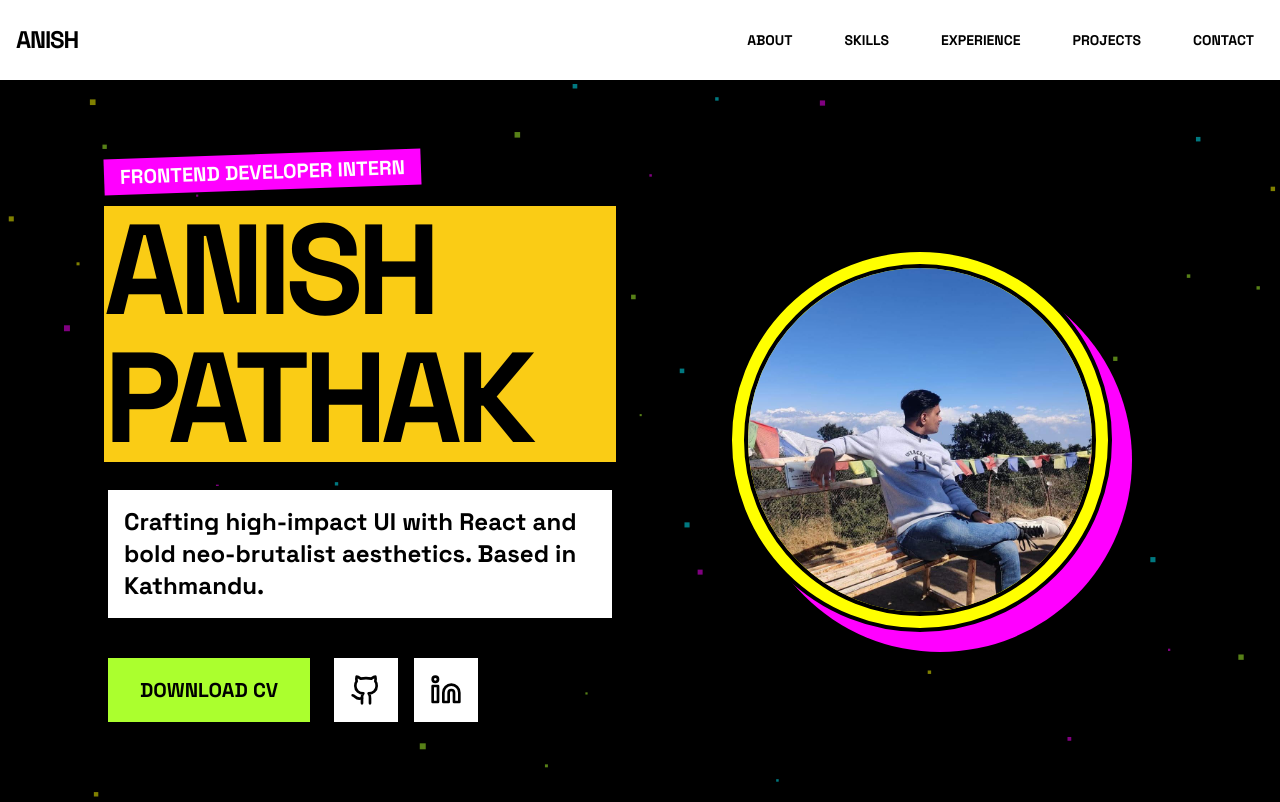
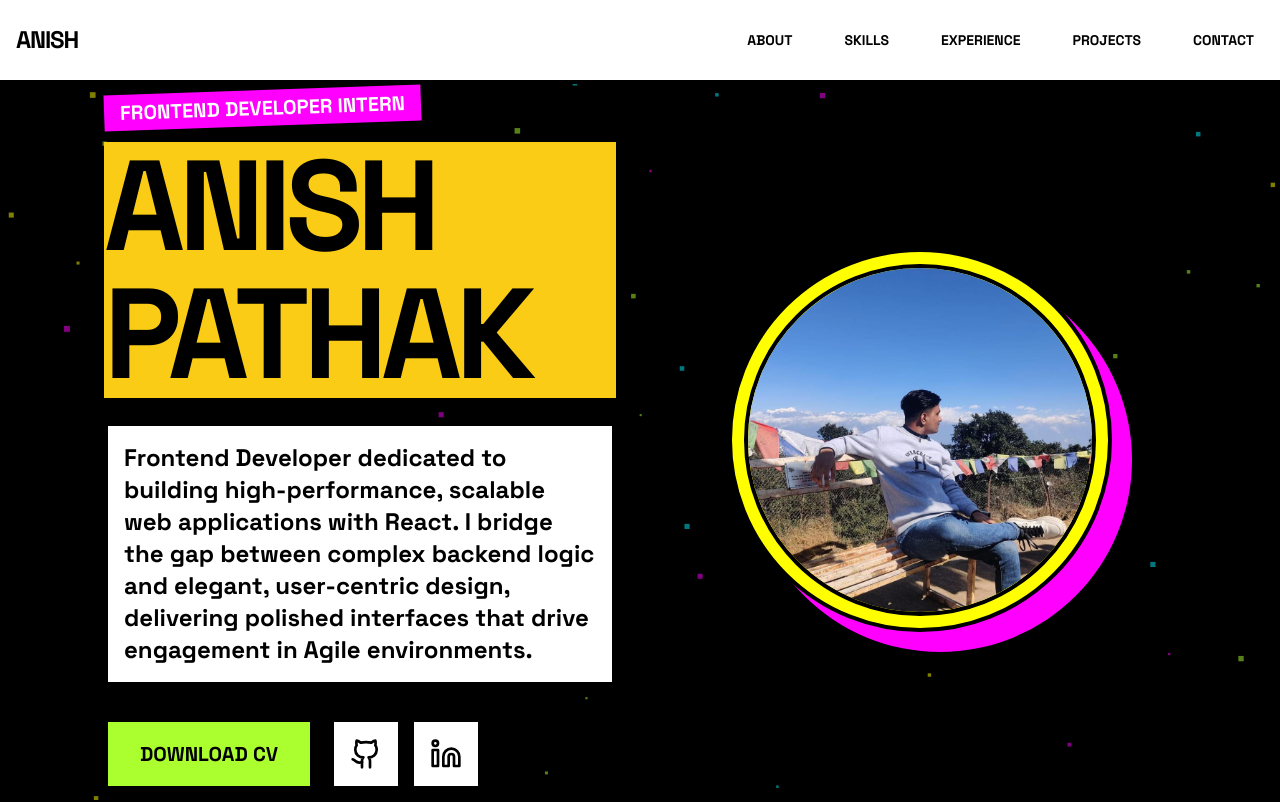
Before and after one commit to pathakanish41/AnishPathak, a React (Vite) app: page / in a window 1280 px wide. Shown: the top 802 px of the page. Built offline with nearby package versions, Linux system fonts and the light colour scheme; the HTML template or start-up script is replaced by a standard one.

Commit message:
Description were changed and some colours also

```diff
--- a/src/components/sections/HeroSection.tsx
+++ b/src/components/sections/HeroSection.tsx
@@ -20,8 +20,7 @@ const HeroSection = () => {
           </h1>
 
           <p className="text-xl md:text-2xl font-bold max-w-lg mb-8 bg-background p-4 border-4 border-foreground brutal-shadow-sm">
-            Crafting high-impact UI with React and bold neo-brutalist aesthetics.
-            Based in Kathmandu.
+            Frontend Developer dedicated to building high-performance, scalable web applications with React. I bridge the gap between complex backend logic and elegant, user-centric design, delivering polished interfaces that drive engagement in Agile environments.
           </p>
           <div className="flex flex-wrap gap-4">
             <button className="bg-accent border-4 border-foreground px-8 py-4 text-xl font-black uppercase brutal-shadow hover:shadow-none hover:translate-x-2 hover:translate-y-2 transition-all">
```
